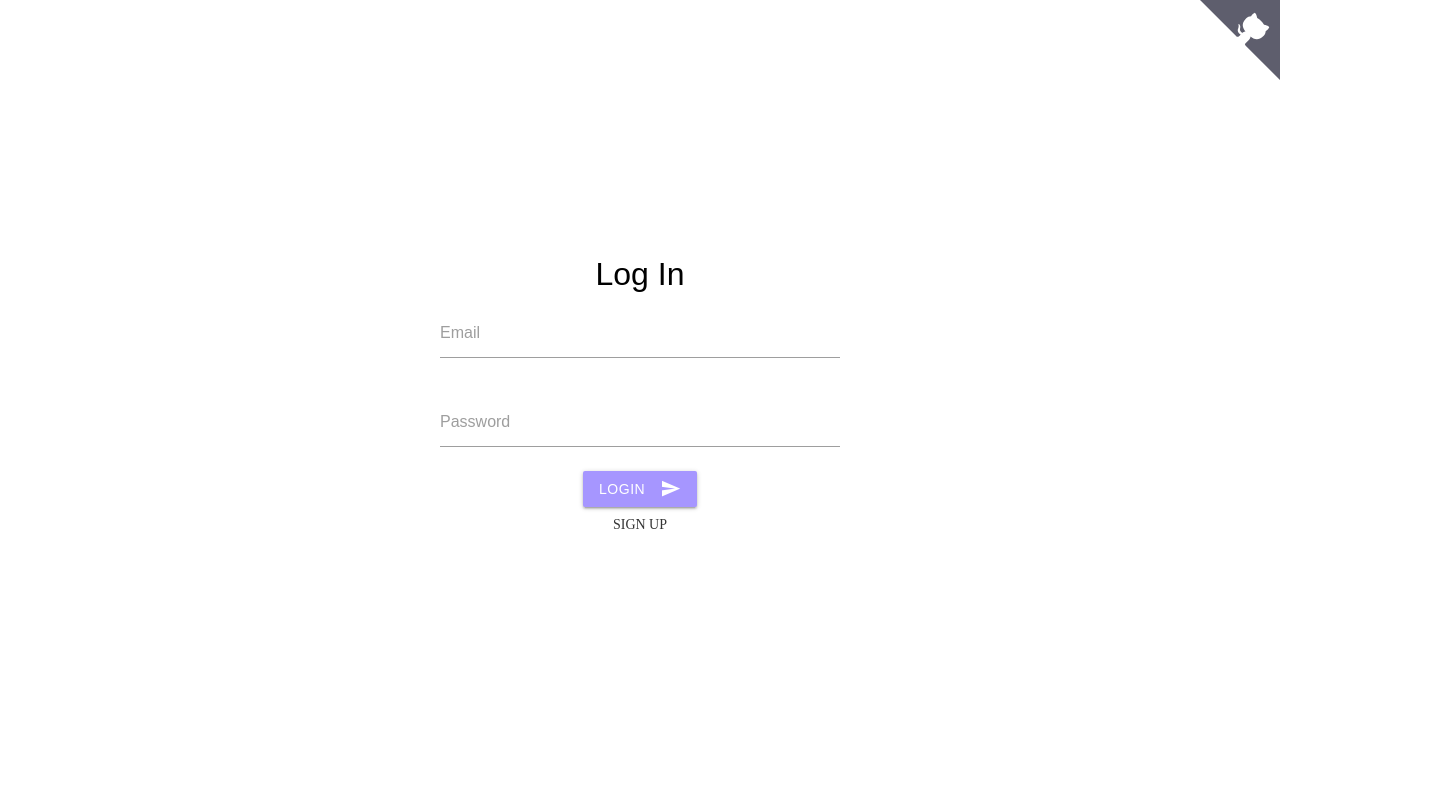
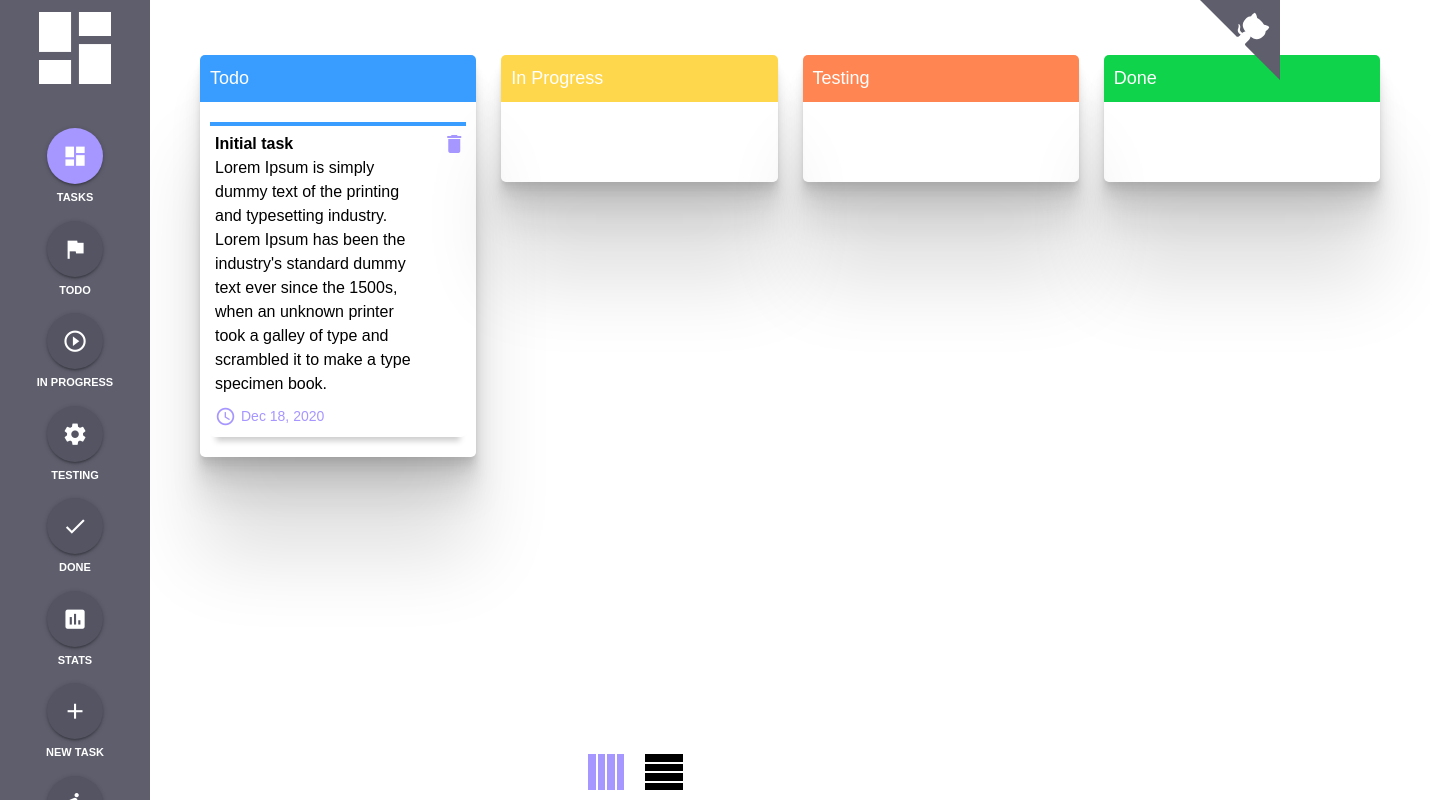
Before and after one commit to dmitriyakkerman/kanban-board, a Vue app: page / in a window 1280 px wide. Before the commit this address led to /login. Shown: the whole page, 1430 px wide, since content can reach past the window. Built offline with nearby package versions, Linux system fonts and the light colour scheme; no server answers.

Commit message:
удаление авторизации и регистрации

```diff
--- a/src/App.vue
+++ b/src/App.vue
@@ -8,7 +8,6 @@
 
 <script>
 
-    import Auth from "./layouts/Auth";
     import Main from "./layouts/Main";
     import Preloader from "./components/Loaders/Preloader";
     import GitHubCorner from "./components/GitHubCorner/GitHubCorner";
@@ -16,7 +15,6 @@
 export default {
     name: 'App',
     components: {
-        Auth,
         Main,
         Preloader,
         GitHubCorner
--- a/src/components/Dashboard/Dashboard.vue
+++ b/src/components/Dashboard/Dashboard.vue
@@ -1,6 +1,5 @@
 <template>
     <div class="dashboard">
-        <Search v-if="$router.currentRoute.path !== '/stats'"></Search>
         <transition name="fade">
             <router-view></router-view>
         </transition>
@@ -12,13 +11,10 @@
 
 <script>
 
-import Search from "./Search";
-
 import {mapGetters} from 'vuex'
 
 export default {
     components: {
-        Search,
         DashboardLoader: () => import('../../components/Loaders/DashboardLoader.vue')
     },
     computed: {
--- a/src/components/Dashboard/Search.vue
+++ /dev/null
@@ -1,28 +0,0 @@
-<template>
-    <form action="" class="search-form">
-        <div class="search-form__input input-field">
-            <input type="text" id="search" v-model="searchRequest" @input="filterValue($event.target.value)">
-            <label for="search">Search task</label>
-        </div>
-    </form>
-</template>
-
-<script>
-
-    import {mapMutations} from 'vuex'
-
-    export default {
-        data() {
-            return {
-                searchRequest: ''
-            }
-        },
-        methods: {
-            ...mapMutations(['setSearchRequest']),
-            filterValue(value) {
-                this.setSearchRequest(value)
-            }
-        }
-    }
-
-</script>
--- a/src/main.js
+++ b/src/main.js
@@ -7,32 +7,16 @@ import './filters/index'
 import 'materialize-css/dist/js/materialize.min'
 import './scss/main.scss'
 
-import firebase from "firebase";
 import alert from "./plugins/alert";
 
-Vue.use(Vuelidate)
-Vue.use(alert)
-Vue.filter('capitalize', function (value) { return value })
+Vue.use(Vuelidate);
+Vue.use(alert);
+Vue.filter('capitalize', function (value) { return value });
 
-Vue.config.productionTip = false
+Vue.config.productionTip = false;
 
-firebase.initializeApp({
-  apiKey: "AIzaSyB7BZBw52u4fUujpGzDu6iPpCmeTcZbfAo",
-  authDomain: "kanban-board-f6946.firebaseapp.com",
-  projectId: "kanban-board-f6946",
-  storageBucket: "kanban-board-f6946.appspot.com",
-  messagingSenderId: "274636852102",
-  appId: "1:274636852102:web:204d3c069105baad203a07"
-});
-
-let app;
-
-firebase.auth().onAuthStateChanged(() => {
-  if(!app) {
-    new Vue({
-      router,
-      store,
-      render: h => h(App)
-    }).$mount('#app')
-  }
-})
+new Vue({
+  router,
+  store,
+  render: h => h(App)
+}).$mount('#app');
--- a/src/router/index.js
+++ b/src/router/index.js
@@ -1,32 +1,12 @@
 import Vue from 'vue'
 import VueRouter from 'vue-router'
 import AllTasks from "../views/All";
-import Login from "../views/Login";
-import Register from "../views/Register";
-
-import firebase from "firebase/app";
 
 Vue.use(VueRouter);
 
 const router = new VueRouter(({
     mode: 'history',
     routes: [
-        {
-            path: '/login',
-            component: Login,
-            meta: {
-                layout: 'Auth',
-                guest: true
-            }
-        },
-        {
-            path: '/register',
-            component: Register,
-            meta: {
-                layout: 'Auth',
-                guest: true
-            }
-        },
         {
             path: '/',
             component: AllTasks,
@@ -70,39 +50,6 @@ const router = new VueRouter(({
             }
         }
     ]
-}))
-
-router.beforeEach((to, from, next) => {
-    let currentUser = firebase.auth().currentUser;
-    if(to.matched.some(record => record.meta.auth)) {
-        if(!currentUser) {
-            next({
-                path: '/login',
-                query: {
-                    redirect: to.fullPath
-                }
-            })
-        }
-        else {
-            next()
-        }
-    }
-    else if(to.matched.some(record => record.meta.guest)) {
-        if(currentUser) {
-            next({
-                path: '/',
-                query: {
-                    redirect: to.fullPath
-                }
-            })
-        }
-        else {
-            next()
-        }
-    }
-    else {
-        next();
-    }
-})
+}));
 
 export default router;
--- a/src/store/index.js
+++ b/src/store/index.js
@@ -3,7 +3,6 @@ import Vuex from 'vuex';
 import sidebar from "./modules/sidebar";
 import dashboard from "./modules/dashboard";
 import tasks from "./modules/tasks";
-import auth from "./modules/auth";
 
 Vue.use(Vuex);
 
@@ -11,7 +10,6 @@ export default new Vuex.Store({
     modules: {
         sidebar,
         dashboard,
-        tasks,
-        auth
+        tasks
     }
 })
--- a/src/store/modules/auth.js
+++ /dev/null
@@ -1,53 +0,0 @@
-import firebase from "firebase";
-
-export default {
-    state: {
-      error: null
-    },
-    actions: {
-        async login({commit}, {email, password}) {
-            try {
-                await firebase.auth().signInWithEmailAndPassword(email, password)
-            }
-            catch(e) {
-                commit('setError', e)
-                throw new Error(e)
-            }
-        },
-        async logout() {
-          await firebase.auth().signOut();
-        },
-        async register({dispatch, commit}, {name, email, password}) {
-            try {
-                await firebase.auth().createUserWithEmailAndPassword(email, password);
-                let uid = await dispatch('getUid');
-                await firebase.database().ref(`/users/${uid}/info`).set({
-                    name
-                })
-            }
-            catch(e) {
-                commit('setError', e)
-                throw new Error(e)
-            }
-        },
-        getUid() {
-            let user = firebase.auth().currentUser;
-            if(user) {
-                return user.uid
-            }
-            else {
-                return null
-            }
-        }
-    },
-    mutations: {
-        setError(state, error) {
-            state.error = error;
-        }
-    },
-    getters: {
-        error(state) {
-            return state.error
-        }
-    }
-}
```
Also changed, not shown: 34 other files (tests, documents, lock files or other folders).
